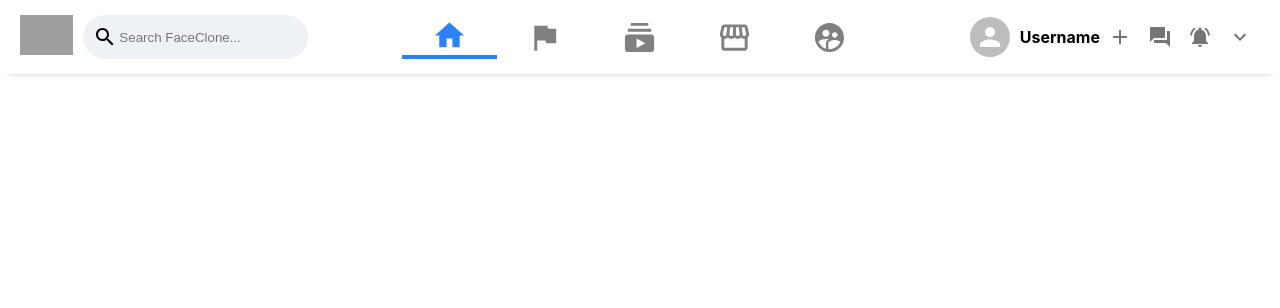
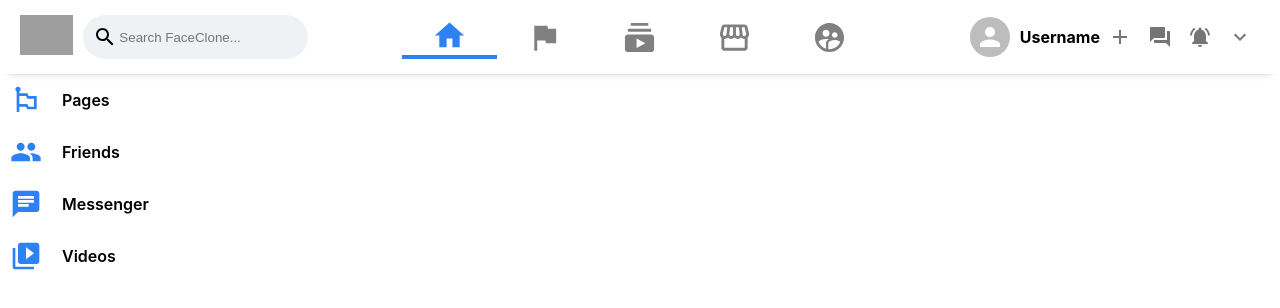
Before and after one commit to EricBollar/FacebookClone, a React (Create React App) app in the folder fb-clone/: page / in a window 1280 px wide. Shown: the top 308 px of the page. Built offline with nearby package versions, Linux system fonts and the light colour scheme; grey boxes are pictures that could not be loaded.

Commit message:
sidebar frontend

```diff
--- a/fb-clone/src/App.js
+++ b/fb-clone/src/App.js
@@ -1,15 +1,18 @@
 import React from "react";
 import './App.css';
 import Header from "./Header";
+import Sidebar from "./Sidebar";
 
 function App() {
 	return (
 		// BEM naming
 		<div className="app">
 			<Header />
-			{/* App Body */}
-				{/* Sidebar */}
+
+			<div className="app__body">
+				<Sidebar />
 				{/* Feed */}
+			</div>
 		</div>
 	);
 }
--- /dev/null
+++ b/fb-clone/src/Sidebar.css
@@ -0,0 +1,21 @@
+.sidebarRow {
+	display: flex;
+	align-items: center;
+	padding: 10px;
+	cursor: pointer;
+}
+
+.sidebarRow:hover {
+	background-color: lightgray;
+	border-radius: 10px;
+}
+
+.sidebarRow > h4 {
+	margin-left: 20px;
+	font-weight: 600;
+}
+
+.sidebarRow > .MuiSvgIcon-root {
+	font-size: xx-large;
+	color: #2e81f4;
+}
--- /dev/null
+++ b/fb-clone/src/Sidebar.js
@@ -0,0 +1,22 @@
+import React from 'react';
+import "./Sidebar.css";
+import SidebarRow from "./SidebarRow";
+
+import EmojiFlagsIcon from '@mui/icons-material/EmojiFlags';
+import PeopleIcon from '@mui/icons-material/People';
+import ChatIcon from '@mui/icons-material/Chat';
+import VideoLibraryIcon from '@mui/icons-material/VideoLibrary';
+
+function Sidebar() {
+	return (
+		<div className="sidebar">
+			{/* <SidebarRow src={user.photoURL} title={user.displayName} /> */}
+			<SidebarRow Icon={EmojiFlagsIcon} title="Pages" />
+			<SidebarRow Icon={PeopleIcon} title="Friends"/>
+			<SidebarRow Icon={ChatIcon} title="Messenger"/>
+			<SidebarRow Icon={VideoLibraryIcon} title="Videos"/>
+		</div>
+	)
+}
+
+export default Sidebar
--- /dev/null
+++ b/fb-clone/src/SidebarRow.js
@@ -0,0 +1,16 @@
+import React from 'react';
+import "./SidebarRow.css";
+import { Avatar } from "@mui/material";
+
+function SidebarRow({src, Icon, title}) {
+	return (
+		<div className='sidebarRow'>
+			{src && <Avatar src={src} />}
+			{Icon && <Icon />}
+
+			<h4>{title}</h4>
+		</div>
+	)
+}
+
+export default SidebarRow;
```
Also changed, not shown: fb-clone/src/SidebarRow.css (added).
